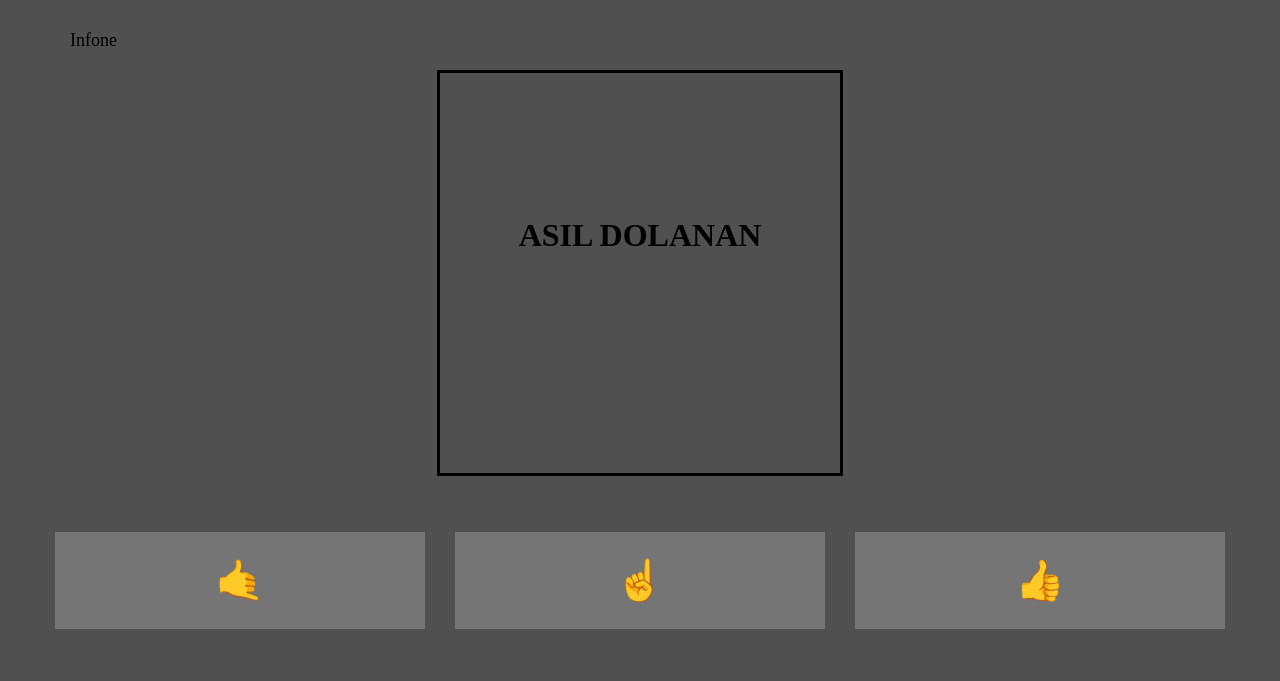
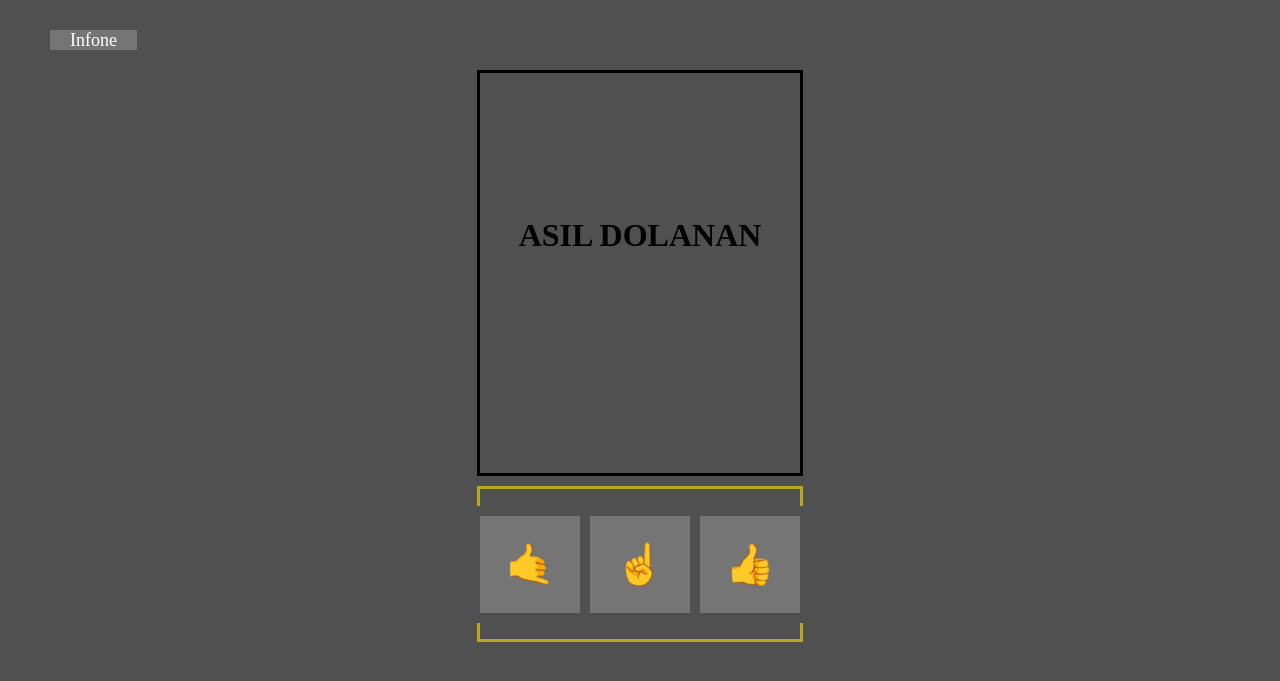
Before and after one commit to handimanny/handimanny.github.io, a PHP site: page /suit/index.html in a window 1280 px wide. Shown: the top 681 px of the page. Run offline with PHP 8.4, Linux system fonts and the light colour scheme.

Commit message:
aku bisa

```diff
--- a/suit/index.html
+++ b/suit/index.html
@@ -35,22 +35,31 @@
 </div>
 
     <div id="app">
+
         <div class="summary">
             <h1 class="title">ASIL DOLANAN</h1>
             <br />
             <h1 id="inGame"></h1>
             <br>
             <h3 id="result"></h3>
+
         </div>
 
-        <br>
-        <br>
+
+    </div>
+
+    <div id="app">
+
+        <div class="summary2">
 
             <div class="games">
                 <div class="option" onclick="playSound(); pickOption('🤙');">🤙</div>
                 <div class="option" onclick="playSound(); pickOption('☝️')">☝️</div>
                 <div class="option" onclick="playSound(); pickOption('👍')">👍</div>
             </div>
+
+        </div>
+
 
     </div>
 
--- a/suit/styling.css
+++ b/suit/styling.css
@@ -56,15 +56,16 @@ display: inline-block;
 }
 
 nav a {
-color: black;
+color: rgb(255, 255, 255);
 text-decoration: none;
 font-size: 18px;
 padding: 0 20px;
+background-color: rgb(117, 117, 117);
 }
 
 nav a:hover {
 color: white;
-background-color: gray;
+background-color: rgb(0, 156, 34);
 }
 
 html,
@@ -86,8 +87,20 @@ body,
   flex-direction: column;
   margin: 0 auto;
   border: 3px solid rgb(0, 0, 0);
-  width: 400px;
+  width: 320px;
   height: 400px;
+  text-align: center;
+}
+
+.summary2 {
+  display: flex;
+  justify-content: center;
+  align-items: center;
+  flex-direction: column;
+  margin: 0 auto;
+  border: 3px solid rgb(184, 168, 30);
+  width: 320px;
+  height: 150px;
   text-align: center;
 }
 
@@ -98,8 +111,8 @@ body,
 }
 
 .option {
-  width: 30%;
-  margin: 10px 15px;
+  width: 100%;
+  margin: 10px 5px;
   padding: 25px;
   text-align: center;
   font-size: 40px;
```
Lines whose indentation alone changed are shown as unchanged.
